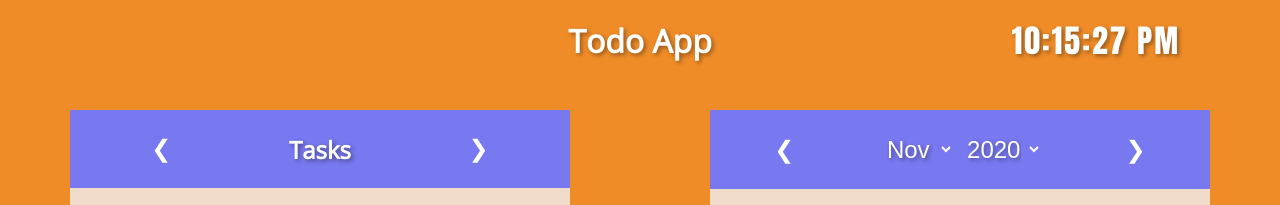
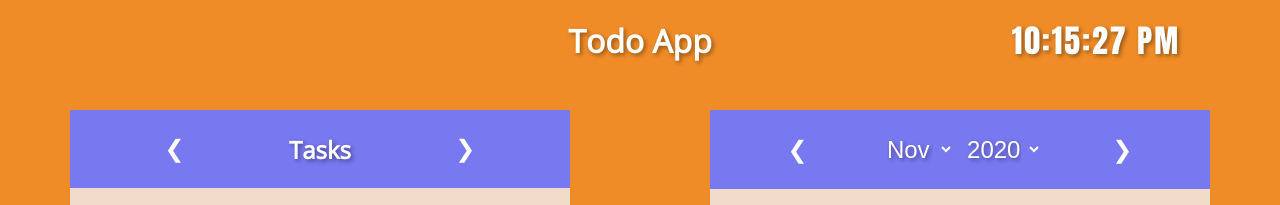
Before and after one commit to gunasivap/todo-app, a plain HTML site: page index.html in a window 1280 px wide. Shown: the top 205 px of the page. Drawn offline with nearby package versions, Linux system fonts and the light colour scheme.

Commit message:
make it better

```diff
--- a/css/index.css
+++ b/css/index.css
@@ -79,7 +79,7 @@ main {
   -webkit-box-align: center;
       -ms-flex-align: center;
           align-items: center;
-  padding: 20px;
+  padding: 20px 40px;
   position: relative;
 }
 
@@ -231,7 +231,7 @@ main {
   -webkit-box-align: center;
       -ms-flex-align: center;
           align-items: center;
-  padding: 20px;
+  padding: 20px 40px;
   position: relative;
 }
 
@@ -320,7 +320,7 @@ main {
   }
   .task-section, .calendar-section {
     margin: 0;
-    position: absolute;
+    position: fixed;
     top: 0;
     left: 0;
     width: 100vw;
```
Also changed, not shown: 1 other file.
